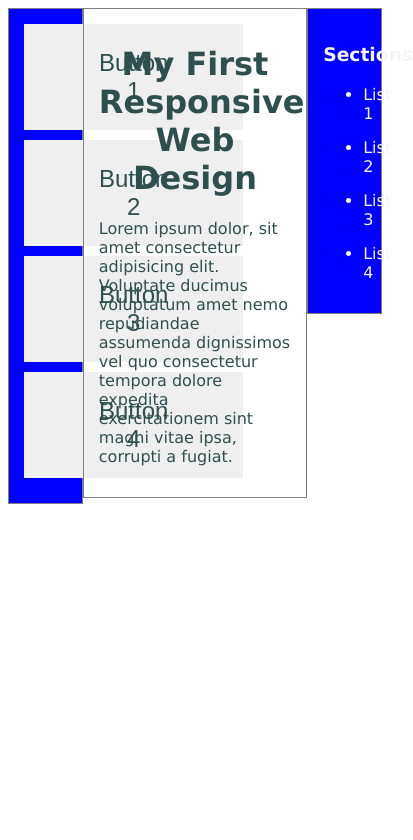
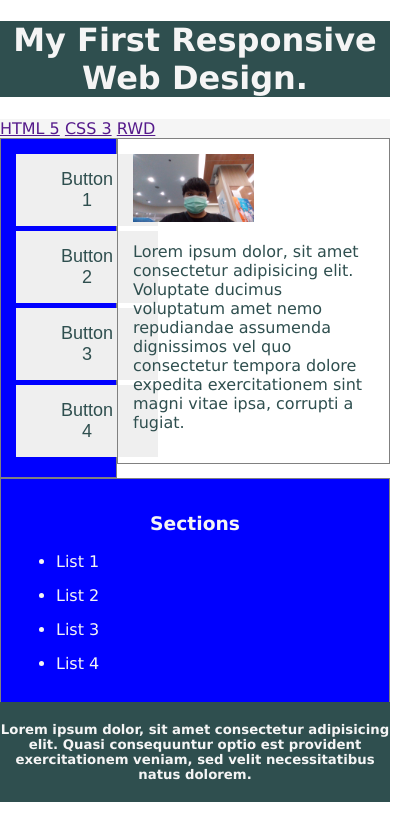
Before and after one commit to donny444/responsive-web-design, a plain HTML site: page 1/index.html in a window 390 px wide. Shown: the whole page, 413 px wide, since content can reach past the window. Drawn offline with Linux system fonts and the light colour scheme.

Commit message:
Add files via upload

```diff
--- a/1/index.html
+++ b/1/index.html
@@ -8,6 +8,14 @@
     <link rel="stylesheet" href="style.css">
 </head>
 <body>
+    <header>
+        <h1>My First Responsive Web Design.</h1>
+    </header>
+    <nav>
+        <a href="">HTML 5</a>
+        <a href="">CSS 3</a>
+        <a href="">RWD</a>
+    </nav>
     <div class="col-1">
         <button>Button 1</button>
         <button>Button 2</button>
@@ -15,7 +23,7 @@
         <button>Button 4</button>
     </div>
     <div class="col-2">
-        <h1>My First Responsive Web Design</h1>
+        <img src="WIN_20220625_09_00_11_Pro.jpg" alt="sample image">
         <p>Lorem ipsum dolor, sit amet consectetur adipisicing elit. Voluptate ducimus voluptatum amet nemo repudiandae assumenda dignissimos vel quo consectetur tempora dolore expedita exercitationem sint magni vitae ipsa, corrupti a fugiat.</p>
     </div>
     <div class="col-3">
@@ -27,5 +35,8 @@
             <li>List 4</li>
         </ul>
     </div>
+    <footer>
+        <h5>Lorem ipsum dolor, sit amet consectetur adipisicing elit. Quasi consequuntur optio est provident exercitationem veniam, sed velit necessitatibus natus dolorem.</h5>
+    </footer>
 </body>
 </html>
--- a/1/style.css
+++ b/1/style.css
@@ -4,9 +4,11 @@
 
 body {
     font-family: 'Lucida Sans', 'Lucida Sans Regular', 'Lucida Grande', 'Lucida Sans Unicode', Geneva, Verdana, sans-serif;
+    margin: 0;
 }
 
 .col-1, .col-3 {
+    display: inline-block;
     width: 20%;
     background-color: blue;
     color: whitesmoke;
@@ -24,8 +26,22 @@ body {
     border: 1px solid grey;
 }
 
-h1 {
+header {
     text-align: center;
+    background-color: darkslategrey;
+    color: whitesmoke;
+    padding: 0;
+}
+
+nav {
+    display: block;
+    background-color: whitesmoke;
+    color: darkslategrey
+}
+
+img {
+    text-align: center;
+    width: 50%;
 }
 
 p {
@@ -35,13 +51,13 @@ p {
 button {
     border: none;
     color: darkslategrey;
-    padding: 25px 75px;
+    padding: 10% 30%;
     text-align: center;
     font-size: 24px;
-    margin-bottom: 10px;
+    margin-bottom: 3%;
 }
 
-h3 {
+h5 {
     text-align: center;
     margin: 20px 0px;
 }
@@ -50,3 +66,35 @@ li {
     text-align: left;
     margin-bottom: 15px;
 }
+
+footer {
+    display: block;
+    position: absolute;
+    background-color: #2f4f4f;
+    color: #f5f5f5;
+    bottom: 5%;
+}
+
+@media only screen and (max-width: 768px) {
+    /* For mobile phones: */
+    [class*="col-"] {
+        width: 100%;
+    }
+    button {
+        padding: 10px 30px;
+        font-size: 16px;
+        margin-bottom: 5px;
+    }
+}
+
+@media only screen and (max-width: 900px) {
+    /* For tablets */
+    .col-1 {width: 30%;}
+    .col-2 {width: 70%;}
+    .col_3 {width: 100%;}
+    button {
+        padding: 15px 45px;
+        font-size: 18px;
+        margin-bottom: 5px;
+    }
+}
```
Also changed, not shown: 1/WIN_20220625_09_00_11_Pro.jpg (added).
